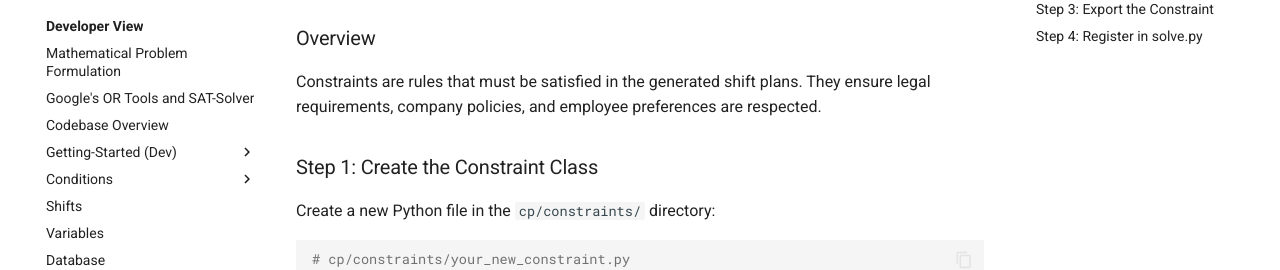
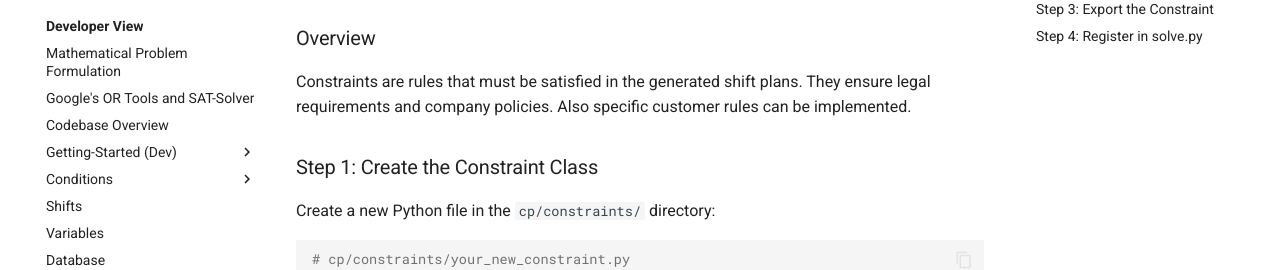
Before and after one commit to CombiRWTH/StaffScheduling, an MkDocs documentation site: the page built from docs/developer-view/how-to-add/how-to-add-constraint.md, in a window 1280 px wide and 900 px high. Shown: the part 291-561 px from the top of the window. Built offline with MkDocs 1.6.1 and Material for MkDocs 9.7.7, drawn with Linux system fonts in a browser that asks for light colours; comment, search, counter and statistics services are not loaded.

Commit message:
changed Wording in explaination

```diff
--- a/docs/developer-view/how-to-add/how-to-add-constraint.md
+++ b/docs/developer-view/how-to-add/how-to-add-constraint.md
@@ -4,7 +4,7 @@
 
 ## Overview
 
-Constraints are rules that must be satisfied in the generated shift plans. They ensure legal requirements, company policies, and employee preferences are respected.
+Constraints are rules that must be satisfied in the generated shift plans. They ensure legal requirements and company policies. Also specific customer rules can be implemented.
 
 ## Step 1: Create the Constraint Class
 
```
